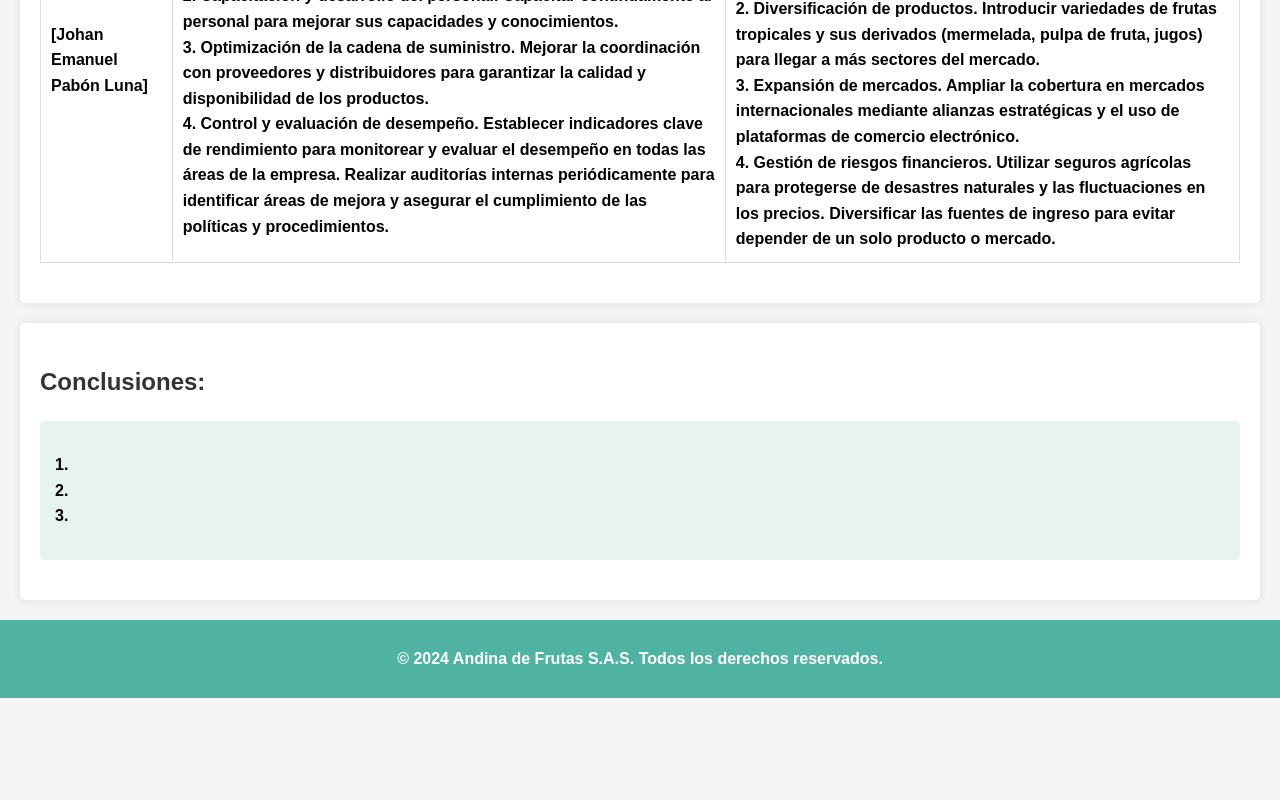
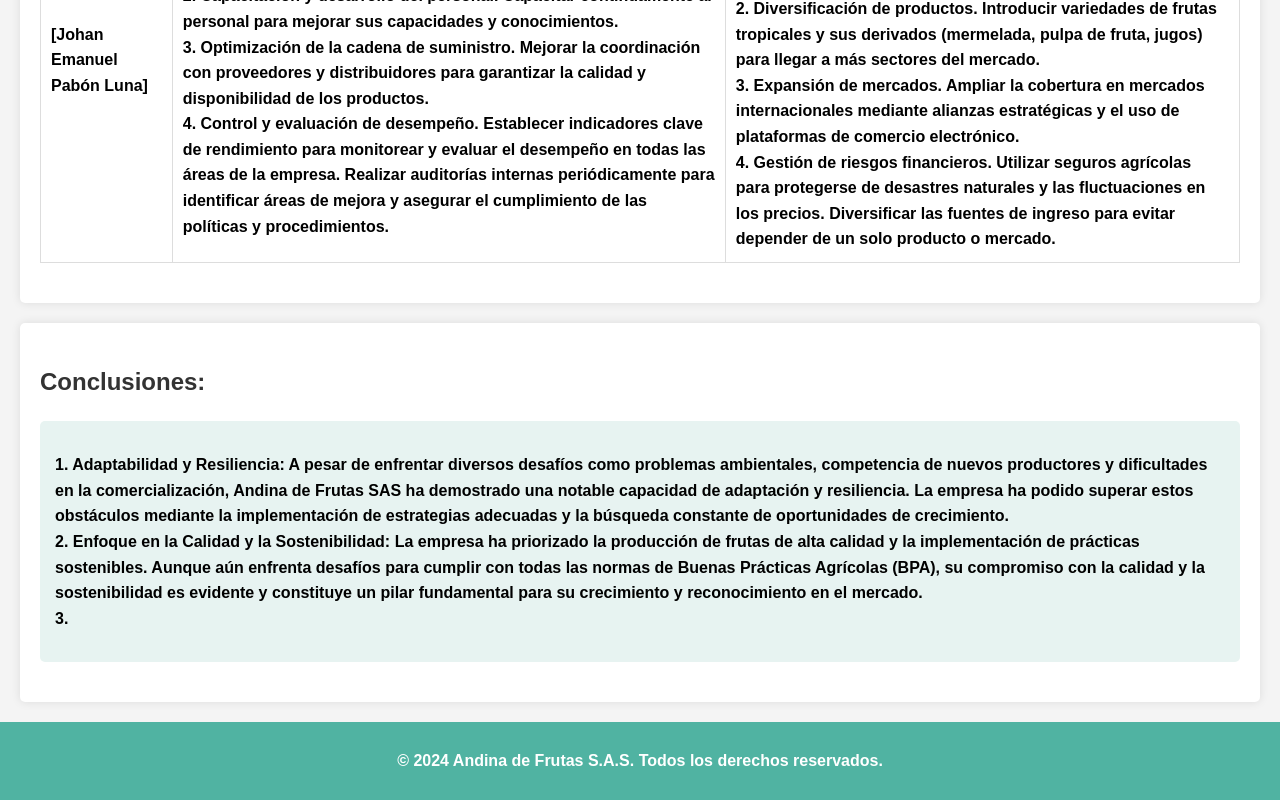
Before and after one commit to Kscf27/FundamentosGH, a plain HTML site: page index.html in a window 1280 px wide. Shown: the part 4010-4810 px from the top of the page. Before the commit the page ends 4708 px from the top, so only its background shows below. Drawn offline with Linux system fonts and the light colour scheme.

Commit message:
Se agregan 2 conclusiones

```diff
--- a/index.html
+++ b/index.html
@@ -121,7 +121,10 @@
     <section id="Conclusiones:">
         <h2><strong>Conclusiones:</strong></h2>
         <div class="card">
-            <div><p>1. <br>2. <br>3. </p></div>
+            <div>
+                <p>1. <strong>Adaptabilidad y Resiliencia:</strong> A pesar de enfrentar diversos desafíos como problemas ambientales, competencia de nuevos productores y dificultades en la comercialización, Andina de Frutas SAS ha demostrado una notable capacidad de adaptación y resiliencia. La empresa ha podido superar estos obstáculos mediante la implementación de estrategias adecuadas y la búsqueda constante de oportunidades de crecimiento.
+                <br>2. <strong>Enfoque en la Calidad y la Sostenibilidad:</strong> La empresa ha priorizado la producción de frutas de alta calidad y la implementación de prácticas sostenibles. Aunque aún enfrenta desafíos para cumplir con todas las normas de Buenas Prácticas Agrícolas (BPA), su compromiso con la calidad y la sostenibilidad es evidente y constituye un pilar fundamental para su crecimiento y reconocimiento en el mercado.
+                <br>3. <strong> </strong> </p></div>
         </div>
     </section>
 
```
Also changed, not shown: sources/Infografia y.png.
